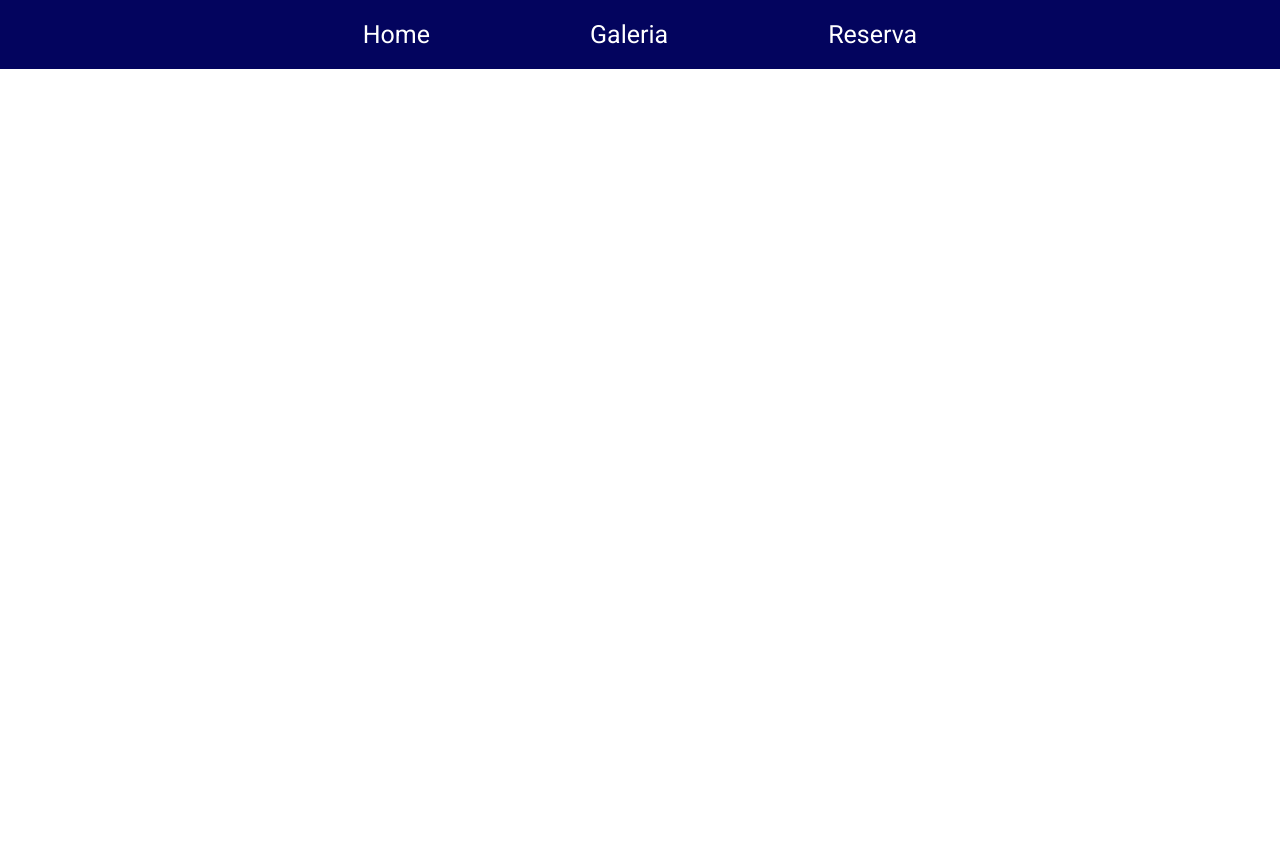
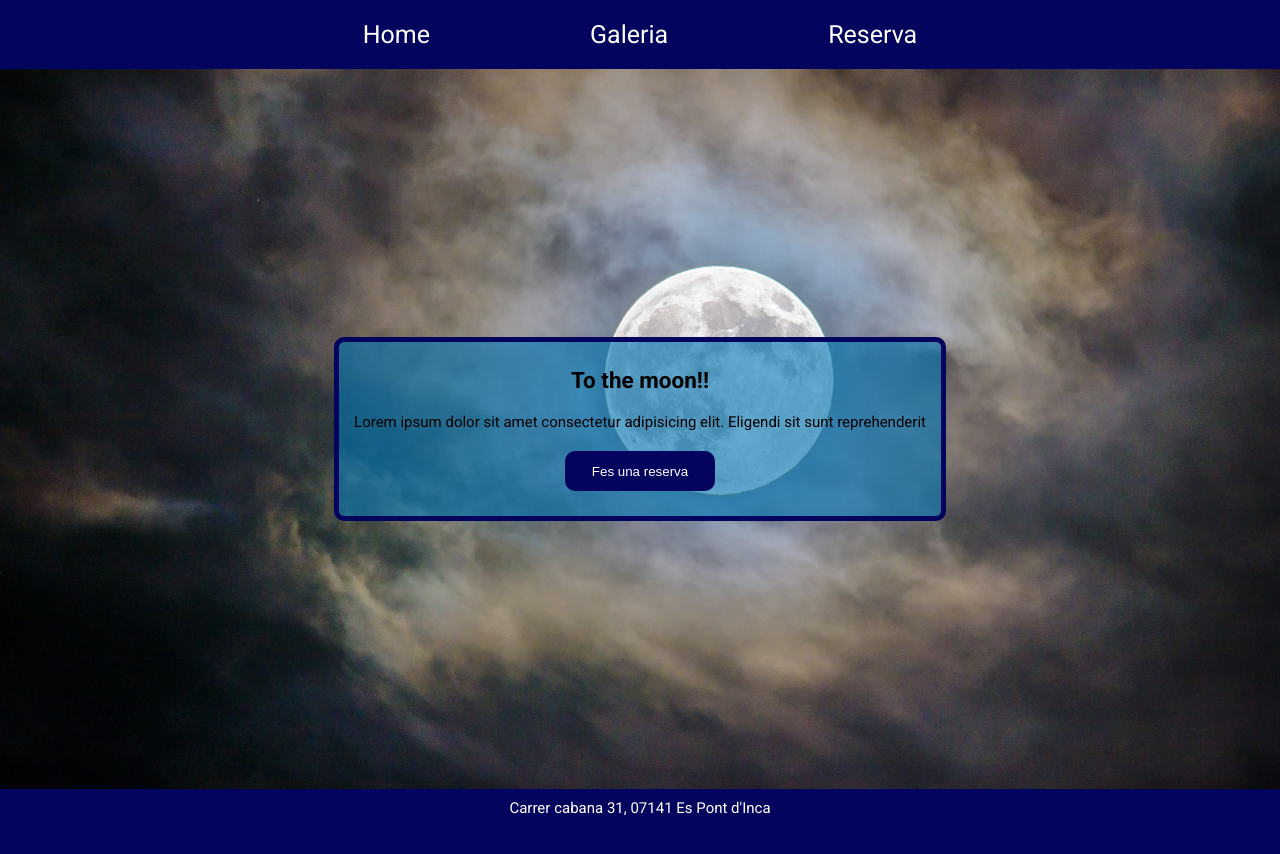
Before and after one commit to mlorentet/moon_Lorente_Tur, a plain HTML site: page index.html in a window 1280 px wide. Before the commit the page ends 800 px from the top, so only its background shows below. Drawn offline with Linux system fonts and the light colour scheme.

Commit message:
index complet

```diff
--- a/css/style.css
+++ b/css/style.css
@@ -16,6 +16,7 @@ nav {
     justify-content: center;
     align-items: center;
     width: 100%;
+    height: 25%;
     background-color: #03045e;
 }
 
@@ -30,6 +31,55 @@ nav a:hover {
     background-color: #0077b6;
 }
 
+.background {
+    display: flex;
+    width: 100%;
+    height: 90vh;
+    background-image: url("/img/moon.jpg");
+    background-size: cover;
+    background-repeat: no-repeat;
+    background-position: center;
+    justify-content: center;
+    align-items: center;
+}
+
+.reserva {
+    display: flex;
+    flex-direction: column;
+    background-color:rgba(0, 119, 182, .6);
+    align-items: center;
+    border: 5px solid #03045e;
+    border-radius: 10px;
+    padding: 15px;
+    margin: 20px;
+}
+
+.reserva h1 {
+    margin: 10px 0;
+}
+
+.reserva p {
+    margin: 10px 0;;
+}
+
+.reserva input {
+    width: 150px;
+    height: 40px;
+    border-radius: 10px;
+    background-color: #03045e;
+    color: #FFF;
+    border: none;
+    margin: 10px 0;
+}
+
+footer {
+    padding: 10px 0;
+    width: 100%;
+    height: 45px;
+    text-align: center;
+    background-color: #03045e;
+    color: #FFF;
+}
 
 @media (max-width: 1200px) {
     nav a {
@@ -51,6 +101,5 @@ nav a:hover {
     nav a {
         width: 100%;
         text-align: center;
-        padding: 30px 100%;
     }
 }
--- a/index.html
+++ b/index.html
@@ -13,5 +13,15 @@
         <a href="galeria.html">Galeria</a>
         <a href="reserva.html">Reserva</a>
     </nav>
+    <section class="background">
+        <form class="reserva" action="/reserva.html">
+            <h1>To the moon!!</h1>
+            <p>Lorem ipsum dolor sit amet consectetur adipisicing elit. Eligendi sit sunt reprehenderit </p>
+            <input type="submit" value="Fes una reserva"/>
+        </section>
+    </section>
+    <footer>
+        <p>Carrer cabana 31, 07141 Es Pont d'Inca</p>
+    </footer>
 </body>
 </html>
```
Also changed, not shown: img/moon.jpg (added).
